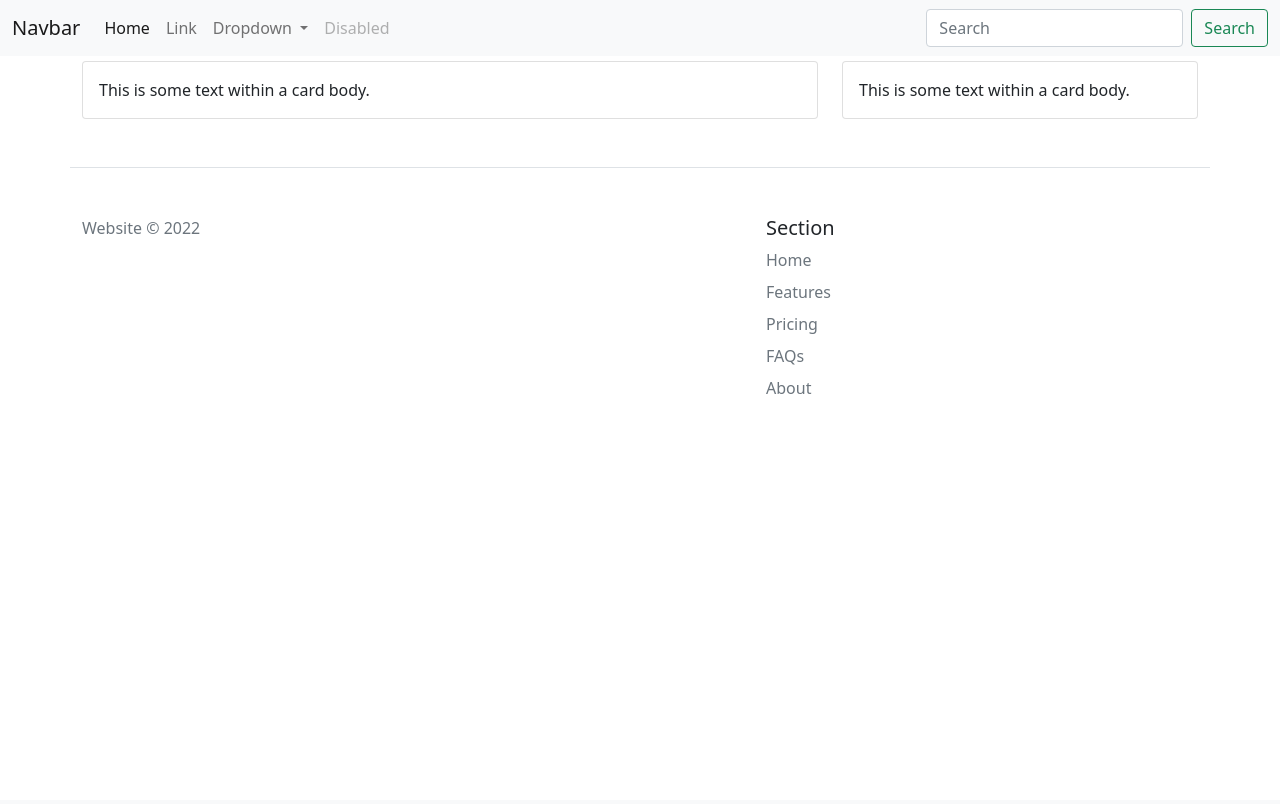
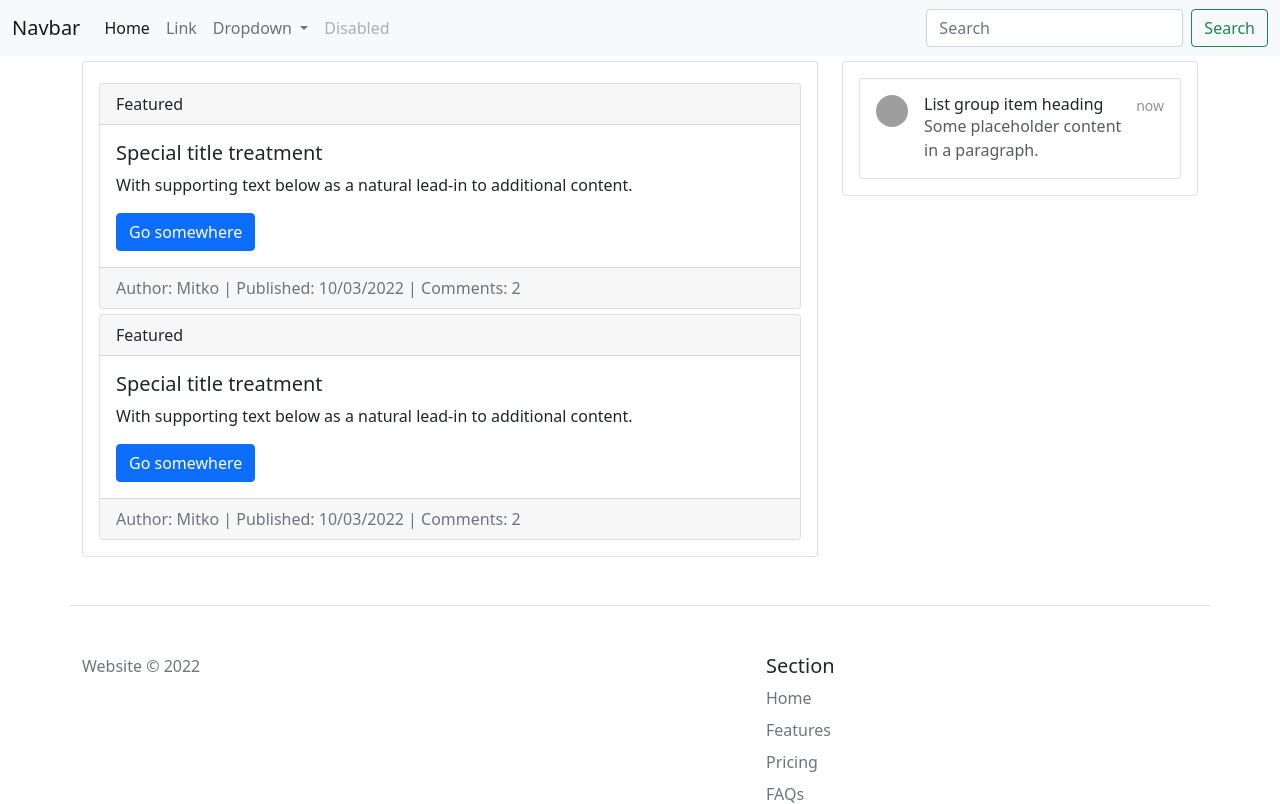
Before and after one commit to mrosenov/blogger, a PHP site: page / in a window 1280 px wide. Shown: the top 804 px of the page. Before the commit the page ends 394 px from the top, so only its background shows below. Run offline with PHP 8.4, Linux system fonts and the light colour scheme; grey boxes are pictures that could not be loaded.

Commit message:
WIP Template

```diff
--- a/index.php
+++ b/index.php
@@ -49,14 +49,50 @@
         <div class="col col-lg-8">
             <div class="card">
                 <div class="card-body">
-                    This is some text within a card body.
+                    <div class="card" style="margin-top: 5px;">
+                        <div class="card-header">
+                            Featured
+                        </div>
+                        <div class="card-body">
+                            <h5 class="card-title">Special title treatment</h5>
+                            <p class="card-text">With supporting text below as a natural lead-in to additional content.</p>
+                            <a href="#" class="btn btn-primary">Go somewhere</a>
+                        </div>
+                        <div class="card-footer text-muted">
+                            Author: Mitko | Published: 10/03/2022 | Comments: 2
+                        </div>
+                    </div>
+                    <div class="card" style="margin-top: 5px;">
+                        <div class="card-header">
+                            Featured
+                        </div>
+                        <div class="card-body">
+                            <h5 class="card-title">Special title treatment</h5>
+                            <p class="card-text">With supporting text below as a natural lead-in to additional content.</p>
+                            <a href="#" class="btn btn-primary">Go somewhere</a>
+                        </div>
+                        <div class="card-footer text-muted">
+                            Author: Mitko | Published: 10/03/2022 | Comments: 2
+                        </div>
+                    </div>
                 </div>
             </div>
         </div>
         <div class="col col-sm-4">
             <div class="card">
                 <div class="card-body">
-                    This is some text within a card body.
+                    <div class="list-group">
+                        <a href="#" class="list-group-item list-group-item-action d-flex gap-3 py-3" aria-current="true">
+                            <img src="https://github.com/twbs.png" alt="twbs" width="32" height="32" class="rounded-circle flex-shrink-0">
+                            <div class="d-flex gap-2 w-100 justify-content-between">
+                                <div>
+                                    <h6 class="mb-0">List group item heading</h6>
+                                    <p class="mb-0 opacity-75">Some placeholder content in a paragraph.</p>
+                                </div>
+                                <small class="opacity-50 text-nowrap">now</small>
+                            </div>
+                        </a>
+                    </div>
                 </div>
             </div>
         </div>
```
